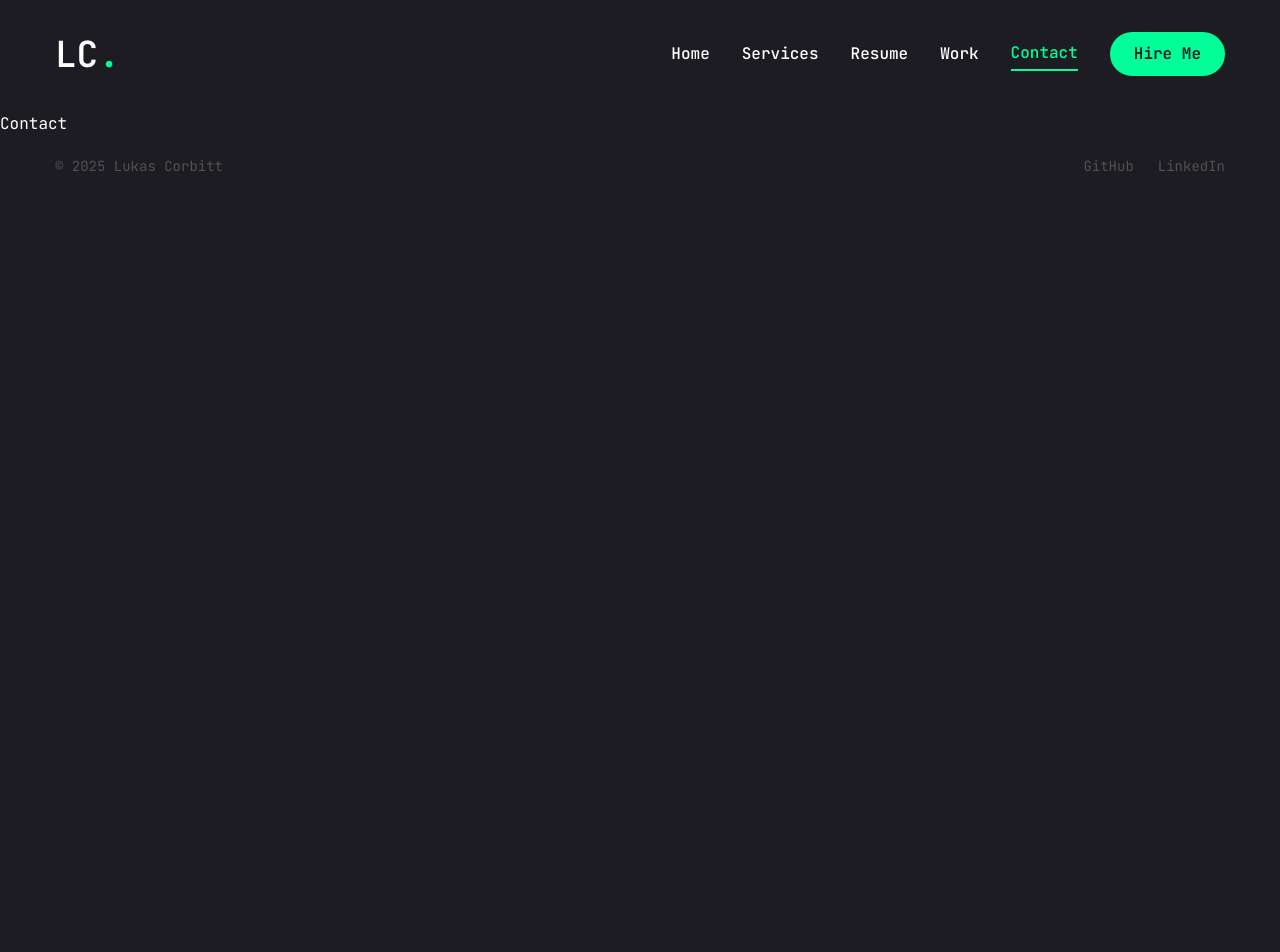
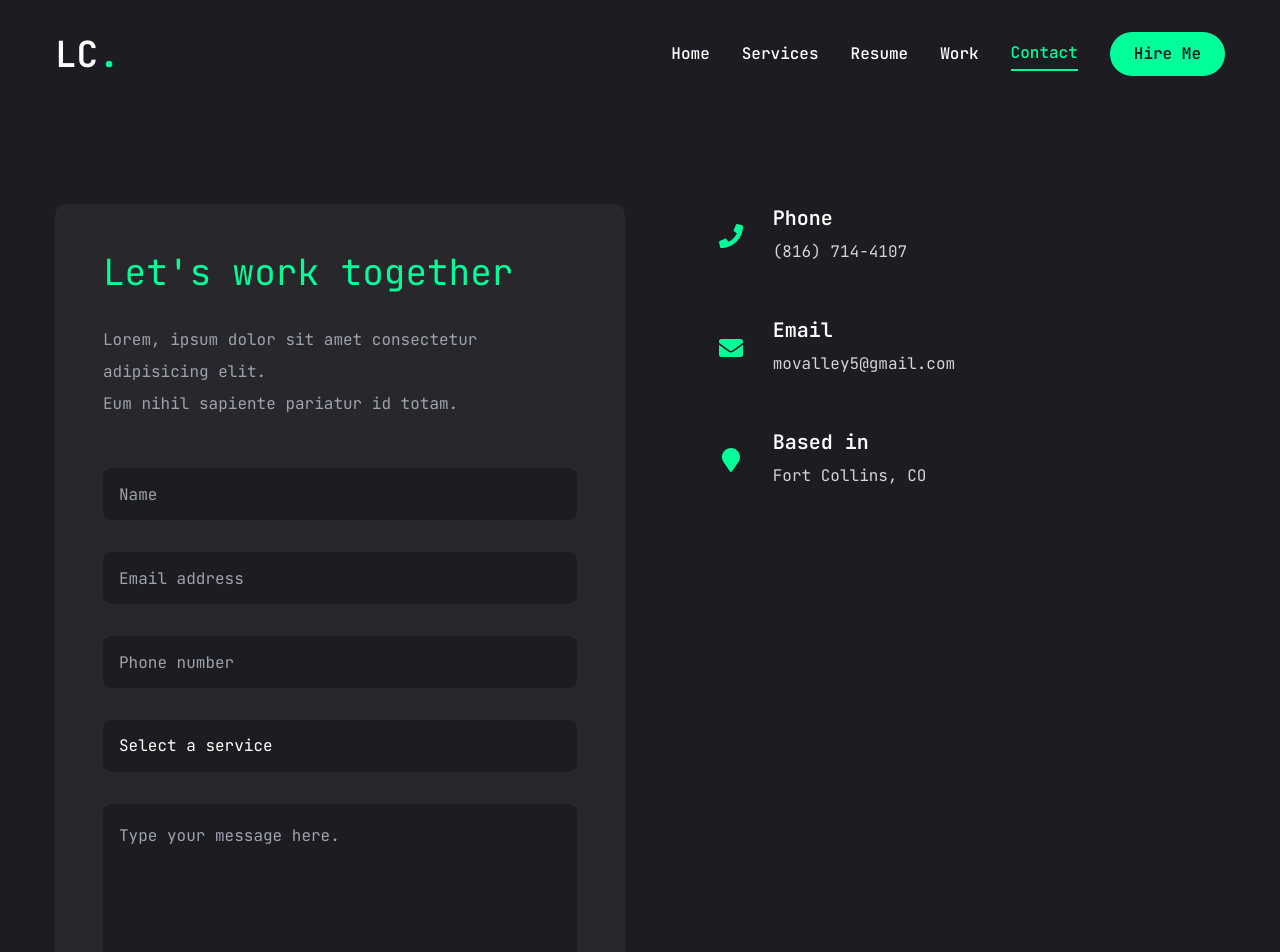
Before and after one commit to lcorbitt/my-portfolio, a Next.js app: page /contact in a window 1280 px wide. Shown: the top 952 px of the page. Before the commit the page ends 800 px from the top, so only its background shows below. Built offline with nearby package versions, Linux system fonts and the light colour scheme.

Commit message:
Update resume and other things

```diff
--- a/app/contact/page.tsx
+++ b/app/contact/page.tsx
@@ -1,5 +1,97 @@
+'use client'
+
+import { FaPhone, FaEnvelope, FaMapMarker } from 'react-icons/fa';
+
 const Contact = () => {
-  return <div>Contact</div>;
+  return (
+    <section className="min-h-screen py-12 xl:py-24 overflow-hidden">
+      <div className="container mx-auto">
+        <div className="flex flex-col xl:flex-row gap-x-8">
+          {/* form side */}
+          <div className="flex flex-col w-full xl:w-1/2 bg-[#27272c] p-12 rounded-xl">
+            <h2 className="text-4xl mb-8 text-accent">Let's work together</h2>
+            <p className="text-gray-400 mb-12">
+              Lorem, ipsum dolor sit amet consectetur adipisicing elit.<br />
+              Eum nihil sapiente pariatur id totam.
+            </p>
+
+            <form className="flex flex-col gap-y-8">
+              <input
+                type="text"
+                placeholder="Name"
+                className="w-full bg-[#1c1c21] h-[52px] rounded-lg px-4 outline-none focus:ring-1 focus:ring-accent"
+              />
+              <input
+                type="email"
+                placeholder="Email address"
+                className="w-full bg-[#1c1c21] h-[52px] rounded-lg px-4 outline-none focus:ring-1 focus:ring-accent"
+              />
+              <input
+                type="tel"
+                placeholder="Phone number"
+                className="w-full bg-[#1c1c21] h-[52px] rounded-lg px-4 outline-none focus:ring-1 focus:ring-accent"
+              />
+              <select
+                className="w-full bg-[#1c1c21] h-[52px] rounded-lg px-4 outline-none focus:ring-1 focus:ring-accent appearance-none cursor-pointer"
+              >
+                <option value="">Select a service</option>
+                <option value="web">Web Development</option>
+                <option value="app">App Development</option>
+                <option value="design">UI/UX Design</option>
+              </select>
+
+              <textarea
+                placeholder="Type your message here."
+                className="w-full bg-[#1c1c21] h-[180px] rounded-lg p-4 outline-none focus:ring-1 focus:ring-accent resize-none"
+              ></textarea>
+
+              <button
+                type="submit"
+                className="w-fit bg-accent hover:bg-accent/90 text-black font-medium rounded-full py-3 px-8 transition-colors"
+              >
+                Send message
+              </button>
+            </form>
+          </div>
+
+          {/* info side */}
+          <div className="flex flex-col w-full xl:w-1/2 xl:pl-12 mt-12 xl:mt-0">
+            <div className="flex flex-col gap-y-12">
+              <div className="flex items-center gap-x-4">
+                <div className="bg-[#1c1c21] w-[52px] h-[52px] rounded-lg flex items-center justify-center text-accent">
+                  <FaPhone size={24} />
+                </div>
+                <div>
+                  <h3 className="text-xl font-semibold mb-1">Phone</h3>
+                  <p className="text-gray-300">(816) 714-4107</p>
+                </div>
+              </div>
+
+              <div className="flex items-center gap-x-4">
+                <div className="bg-[#1c1c21] w-[52px] h-[52px] rounded-lg flex items-center justify-center text-accent">
+                  <FaEnvelope size={24} />
+                </div>
+                <div>
+                  <h3 className="text-xl font-semibold mb-1">Email</h3>
+                  <p className="text-gray-300">movalley5@gmail.com</p>
+                </div>
+              </div>
+
+              <div className="flex items-center gap-x-4">
+                <div className="bg-[#1c1c21] w-[52px] h-[52px] rounded-lg flex items-center justify-center text-accent">
+                  <FaMapMarker size={24} />
+                </div>
+                <div>
+                  <h3 className="text-xl font-semibold mb-1">Based in</h3>
+                  <p className="text-gray-300">Fort Collins, CO</p>
+                </div>
+              </div>
+            </div>
+          </div>
+        </div>
+      </div>
+    </section>
+  );
 };
 
 export default Contact;
--- a/app/resume/page.tsx
+++ b/app/resume/page.tsx
@@ -48,7 +48,7 @@ import { motion } from "framer-motion";
 
 const about = {
   title: 'About me',
-  description: "Frontend-leaning full stack software engineer with 6+ years of experience building scalable and impactful applications across diverse industries, including aerospace innovation, insurance, e-commerce, and more.",
+  description: "I’m Lukas — a senior full-stack engineer and dad living in Fort Collins, Colorado. Most recently I've been building aerospace software for Urban Sky and e-commerce & insurance products at Hodinkee, but my experience spans across multiple industries. Outside of code, you’ll find me chasing speed on my motorcycle, carving fresh snow, or traveling the world. I’m driven by a love for high-impact software and take pride in bridging technical execution with real business value.",
   items: [
     {
       label: 'Name',
@@ -164,16 +164,21 @@ const education = {
       degree: 'Diploma',
       duration: '2007 - 2011',
     },
+    {
+      institution: "Missouri Valley College, Marshall, MO",
+      degree: 'Bachelor of Arts in Mass Communications',
+      duration: '2011 - 2015',
+    }
   ],
-  coursework: {
-    institutions: [
-      'Missouri Valley College',
-      'Metropolitan CC',
-      'Front Range CC'
-    ],
-    duration: '2011-2015',
-    description: 'Completed Coursework (Computer Science, Mass Communications, and General Studies)'
-  }
+  // coursework: {
+  //   institutions: [
+  //     'Missouri Valley College',
+  //     'Metropolitan CC',
+  //     'Front Range CC'
+  //   ],
+  //   duration: '2011-2015',
+  //   description: 'Completed Coursework (Computer Science, Mass Communications, and General Studies)'
+  // }
 }
 
 const skills = {
@@ -336,7 +341,7 @@ const Resume = () => {
               {/* education */}
               <TabsContent value="education" className="w-full">
                 <div className="flex flex-col gap-6">
-                  {education.items.map((item, index) => (
+                  {[...education.items].reverse().map((item, index) => (
                     <div key={index} className="flex flex-col gap-2 bg-[#27272c] p-6 rounded-lg">
                       <h3 className="text-xl font-semibold">{item.institution}</h3>
                       <span className="text-gray-300 italic">{item.degree}</span>
@@ -344,11 +349,11 @@ const Resume = () => {
                     </div>
                   ))}
 
-                  <div className="flex flex-col gap-2 bg-[#27272c] p-6 rounded-lg">
+                  {/* <div className="flex flex-col gap-2 bg-[#27272c] p-6 rounded-lg">
                     <h3 className="text-xl font-semibold">{education.coursework.institutions.join(', ')}</h3>
                     <span className="text-gray-300 italic">{education.coursework.description}</span>
                     <span className="text-accent italic">{education.coursework.duration}</span>
-                  </div>
+                  </div> */}
                 </div>
               </TabsContent>
             </div>
--- a/components/Hero.tsx
+++ b/components/Hero.tsx
@@ -19,17 +19,17 @@ const Hero = () => {
     <div className="container mx-auto h-full">
       <div className="flex flex-col xl:flex-row items-center justify-between xl:pt-8 xl:pb-24">
         <div className="text-center xl:text-left order-2 xl:order-none">
+          <h1 className="h1 mb-6">
+            Lukas<br /> <span className="text-accent"> Corbitt</span>
+          </h1>
+
           <span className="text-xl">Full Stack Software Engineer & <br /> Web Developer</span>
 
-          <h1 className="h1 mb-6">
-            Hello, I&apos;m <br /> <span className="text-accent">Lukas Corbitt</span>
-          </h1>
+          {/* <p className="max-w-[500px] mb-9 text-white/80">
+            I’m Lukas — a senior full-stack engineer and dad living in Fort Collins, Colorado. Most recently I've been building aerospace software for <a href="https://www.urbansky.com/" target="_blank" rel="noopener noreferrer">Urban Sky</a> and e-commerce & insurance products at <a href="https://www.hodinkee.com/" target="_blank" rel="noopener noreferrer">Hodinkee</a>.<br></br><br></br>Outside of code, you’ll find me on my motorcycle, snowboarding, or traveling the world. I’m driven by a love for high-impact software and take pride in bridging technical execution with real business value.
+          </p> */}
 
-          <p className="max-w-[500px] mb-9 text-white/80">
-            I excel at crafting elegant digital experiences and I am proficient in various programming languages and technologies.
-          </p>
-
-          <div className="flex flex-col xl:flex-row items-center gap-8">
+          <div className="flex flex-col xl:flex-row items-center gap-8 mt-8">
             <Button variant="outline" size="lg" className="uppercase flex items-center gap-2" onClick={handleDownload}>
               <span className="font-semibold">Download Resume</span>
               <FiDownload />
```
Also changed, not shown: 1 other file (tests, documents, lock files or other folders).
